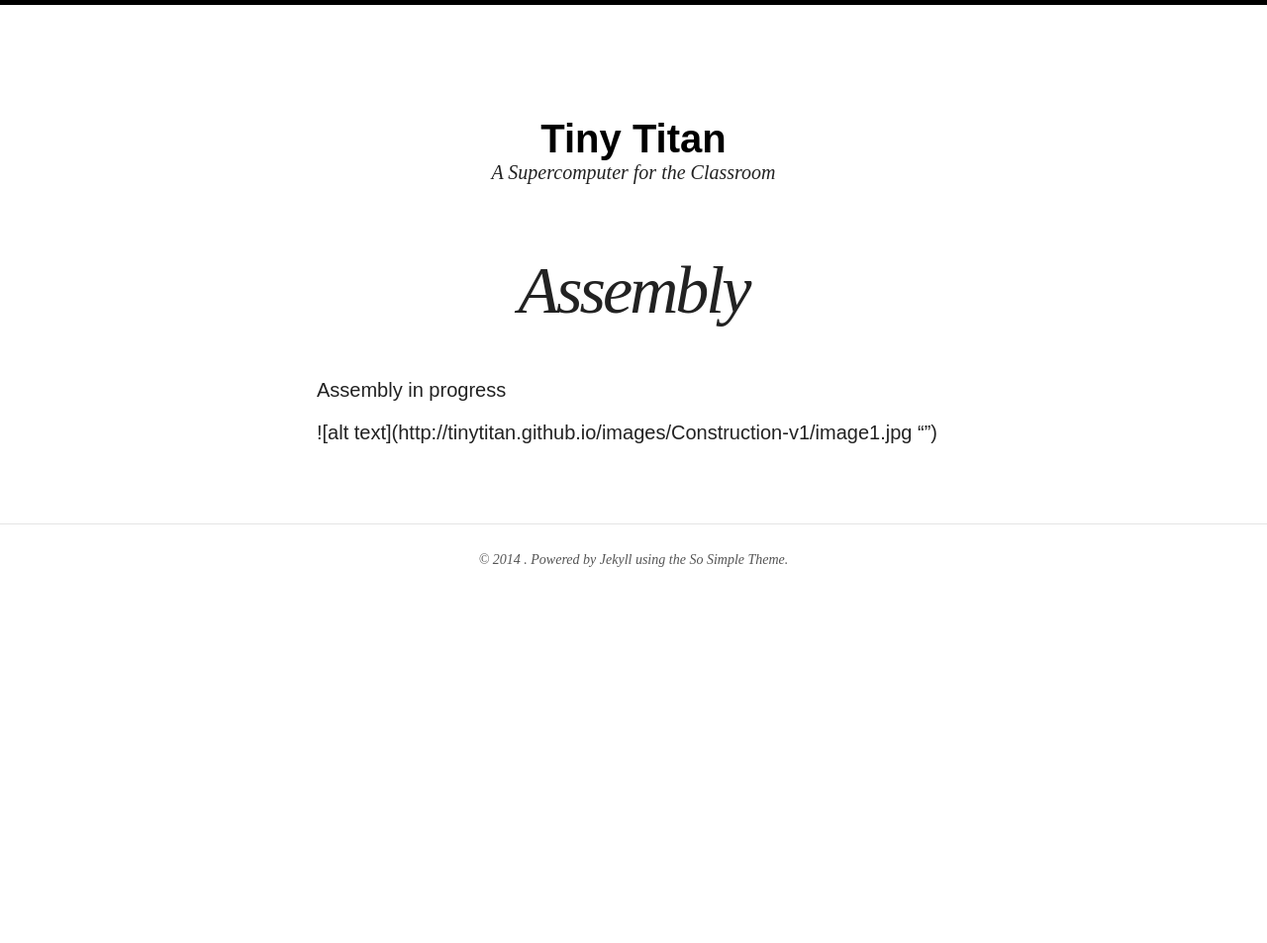
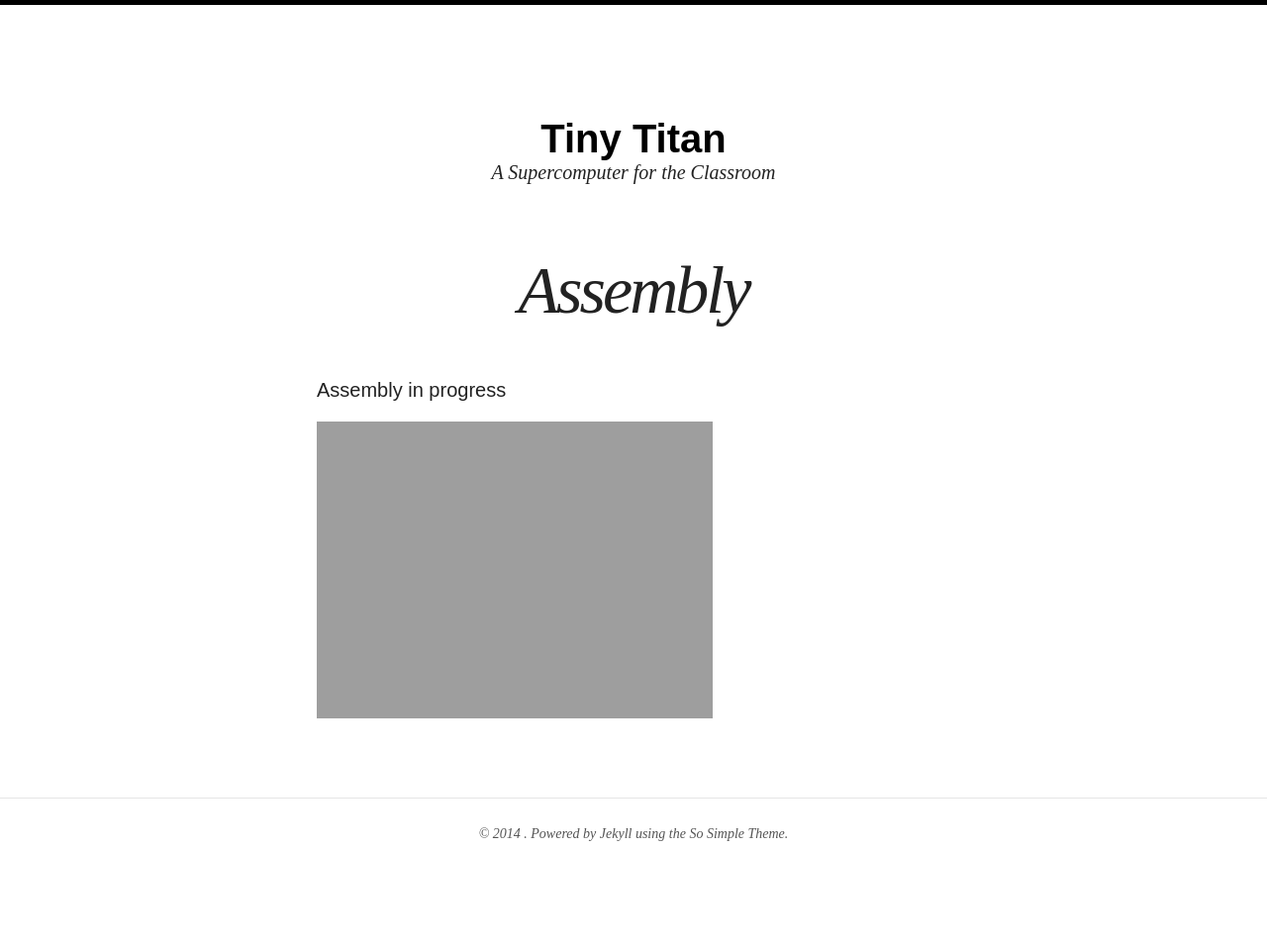
Before and after one commit to TinyTitan/tinytitan.github.io, a Jekyll site: the page built from assembly.md, in a window 1280 px wide. Shown: the whole page at 99% size. Built offline with Jekyll 4.4.1, drawn with Linux system fonts in a browser that asks for light colours; nearby versions of some CDN libraries; before the commit the page ends 900 px from its top, so only the background shows below that.

Commit message:
Third times the charm

```diff
--- a/assembly.md
+++ b/assembly.md
@@ -11,4 +11,4 @@
 
 Assembly in progress
 
-![alt text](http://tinytitan.github.io/images/Construction-v1/image1.jpg "")
+![image 1](http://tinytitan.github.io/images/Construction-v1/image1.jpg)
```
